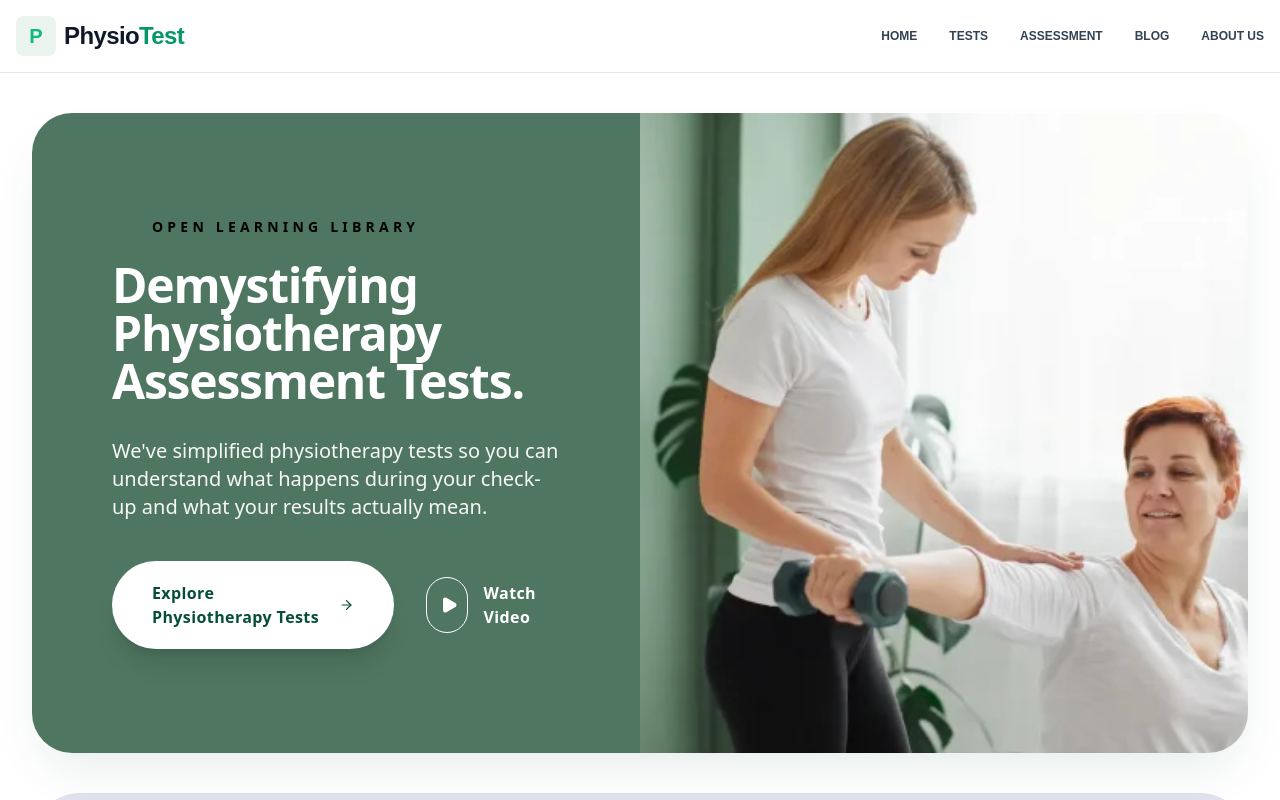
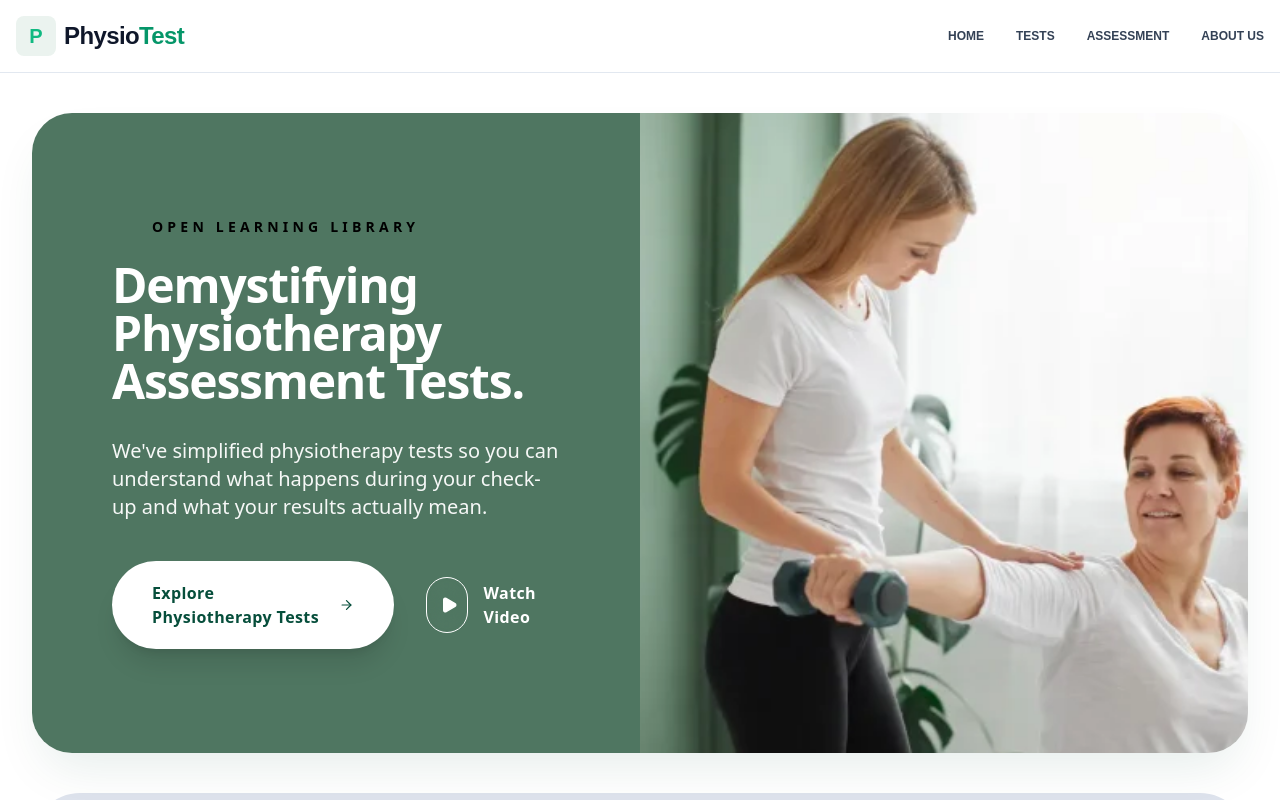
Before and after one commit to kul349/physio-tests-app, a React (Vite) app: page / in a window 1280 px wide. Built offline with nearby package versions, Linux system fonts and the light colour scheme.

Commit message:
adding the features

```diff
--- a/src/layouts/Header.jsx
+++ b/src/layouts/Header.jsx
@@ -38,12 +38,7 @@ function Header() {
           >
             Assessment
           </Link>
-          <Link
-            to="/page/blog"
-            className="hover:text-emerald-600 transition-colors"
-          >
-            Blog
-          </Link>
+
           <Link
             to="/page/about-us"
             className="hover:text-emerald-600 transition-colors"
```
Also changed, not shown: src/pages/TestDetailPage.jsx (line endings or trailing spaces).
